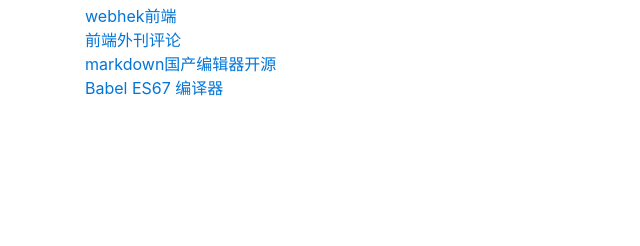
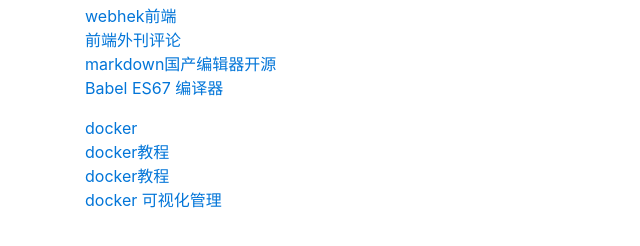
Before and after one commit to yanmingzhao/yanmingzhao.github.io, a plain HTML site: page blog.html in a window 1280 px wide. Shown: the part 48-294 px from the top of the page, without its empty margins (0-640 px from the left). Drawn offline with nearby package versions, Linux system fonts and the light colour scheme.

Commit message:
docker
网友推荐

```diff
--- a/blog.html
+++ b/blog.html
@@ -26,6 +26,13 @@
 	    	<li><a href="https://pandao.github.io/editor.md/">markdown国产编辑器开源</a></li>
 	    	<li><a href="http://babeljs.cn/">Babel ES67 编译器</a></li>
 	    </ul>
+
+	    <ul class="list-unstyled">
+	    	<li><a href="http://www.webhek.com/">docker</a></li>
+	    	<li><a href="http://dockerpool.com/static/books/docker_practice/index.html">docker教程</a></li>
+	    	<li><a href="http://dockone.io/">docker教程</a></li>
+	    	<li><a href="https://github.com/ManoMarks/docker-swarm-visualizer">docker 可视化管理</a></li>
+	    </ul>
   	</div>
     <!-- jQuery (necessary for Bootstrap's JavaScript plugins) -->
     <script src="//cdn.bootcss.com/jquery/1.12.1/jquery.js"></script>
```
